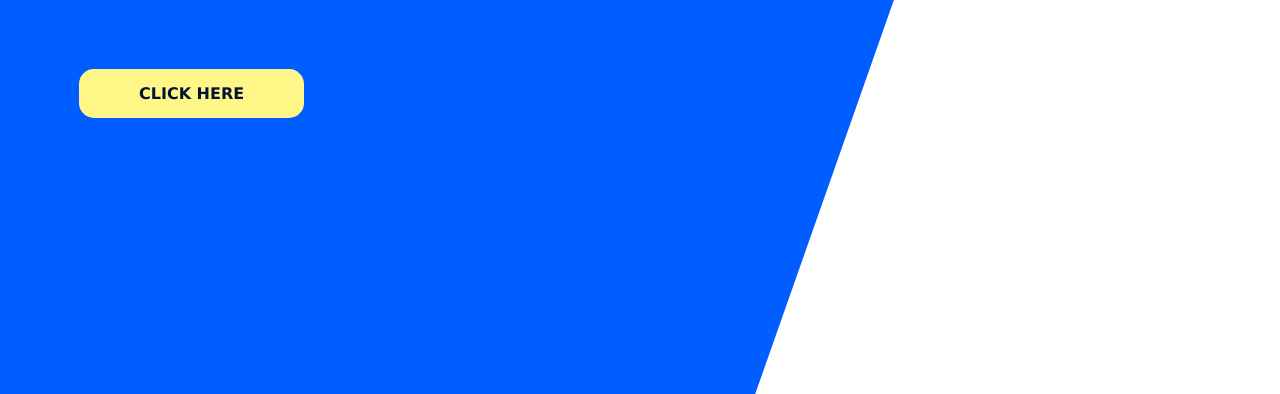
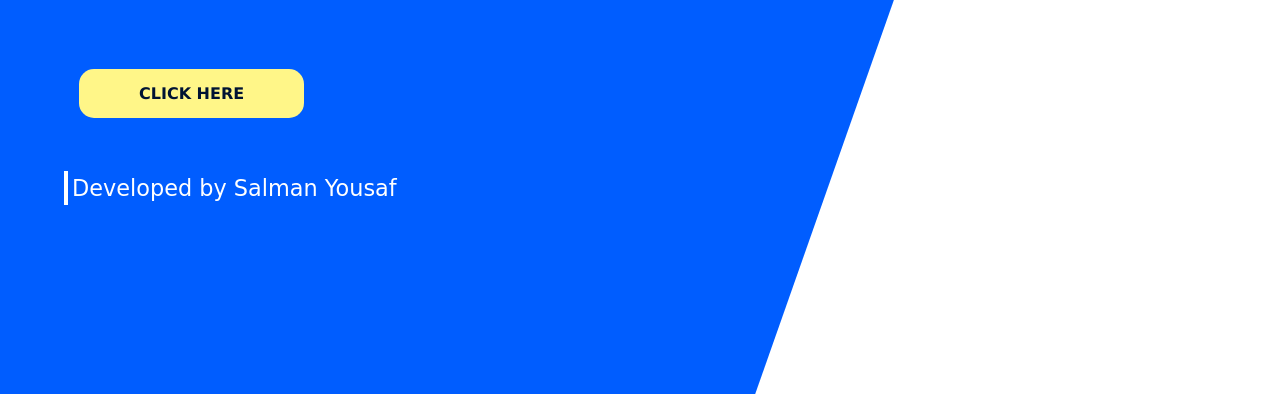
Before and after one commit to salman240/SASS, a plain HTML site: page index.html in a window 1280 px wide. Shown: the part 406-800 px from the top of the page. Drawn offline with Linux system fonts and the light colour scheme.

Commit message:
Added Footer

```diff
--- a/css/main.scss
+++ b/css/main.scss
@@ -156,3 +156,16 @@ main{
         }
     }
 }
+
+footer{
+    display: inline-block;
+    margin: 3% auto auto 5%;
+    color: #fff;
+    font-family: cursive;
+    border-left: 4px solid;
+    padding: 4px;
+
+    @include desktop(){
+        font-size: 1.4em;
+    }
+}
--- a/index.html
+++ b/index.html
@@ -39,5 +39,9 @@
         </section>
     </main>
 
+    <footer>
+        Developed by Salman Yousaf
+    </footer>
+
 </body>
 </html>
```
Also changed, not shown: css/main.css, 1 other file.
